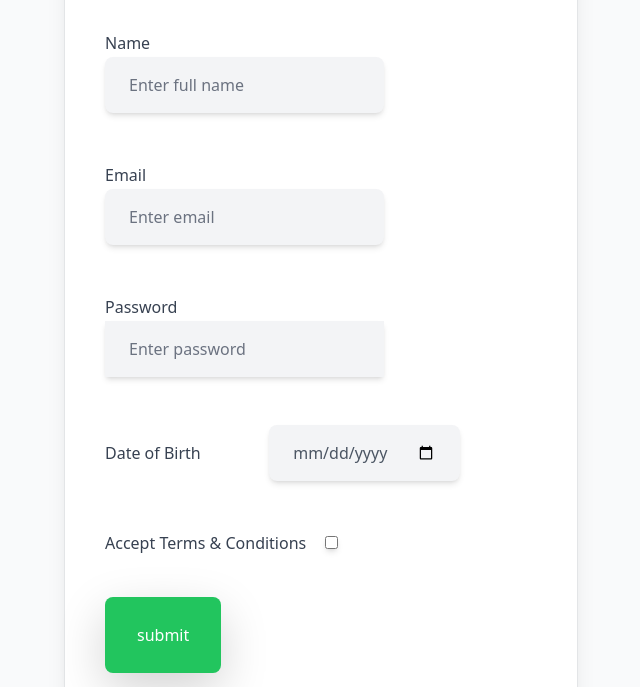
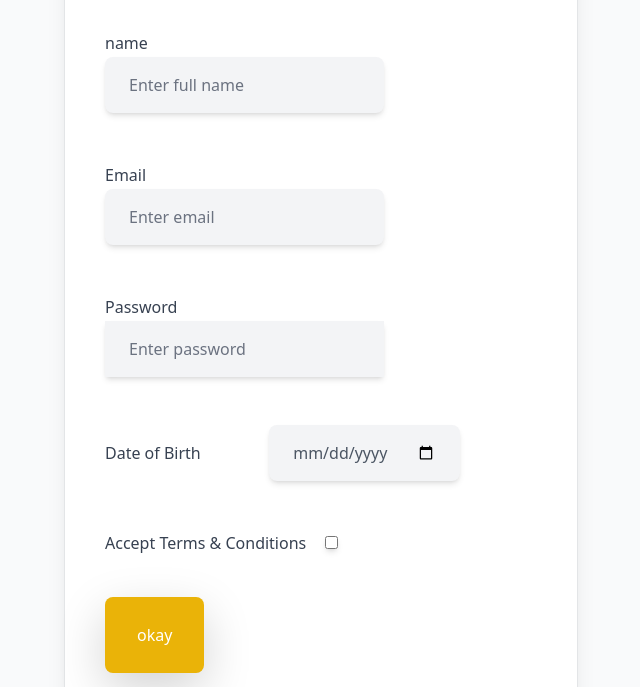
Before and after one commit to Rakeshatla/wd101, a plain HTML site: page index.html in a window 1280 px wide. Shown: the part 113-800 px from the top of the page, without its empty margins (319-959 px from the left). Drawn offline with nearby package versions, Linux system fonts and the light colour scheme.

Commit message:
Update index.html

```diff
--- a/index.html
+++ b/index.html
@@ -1,6 +1,5 @@
 <!DOCTYPE html>
 <html lang="en">
-
 <head>
   <meta charset="UTF-8">
   <meta name="viewport" content="width=device-width, initial-scale=1.0">
@@ -23,7 +22,7 @@
           <div class="space-y-6 py-8 text-base leading-7 text-gray-600">
             <form id="user-form">
               <label for="name" class="text-md w-40 inline-block font-medium leading-5 text-gray-700">
-                Name
+                name
               </label>
               <input required type="text" id="name" name="name"
                 class="bg-gray-100 inline-block rounded-lg shadow-md px-4 py-3 mb-5 text-base leading-6 placeholder-gray-500
@@ -52,9 +51,9 @@
               </label>
               <input type="checkbox" id="acceptTerms" name="acceptTerms"
                 class="bg-gray-100 inline-block rounded-lg shadow-md px-4 py-3 mb-5 text-base leading-6 placeholder-gray-500 focus:outline-none focus:placeholder-gray-500"></br>
-              <button type="submit"
-                class="w-fit rounded-lg shadow-lg px-8 py-4 bg-green-500 text-white hover:bg-green-400 focus:outline-none focus: shadow-outline transition ">
-                submit
+              <button type="okay"
+                class="w-fit rounded-lg shadow-lg px-8 py-4 bg-yellow-500 text-white hover:bg-yellow-400 focus:outline-none focus: shadow-outline transition ">
+                okay
               </button>
             </form>
           </div>
```
